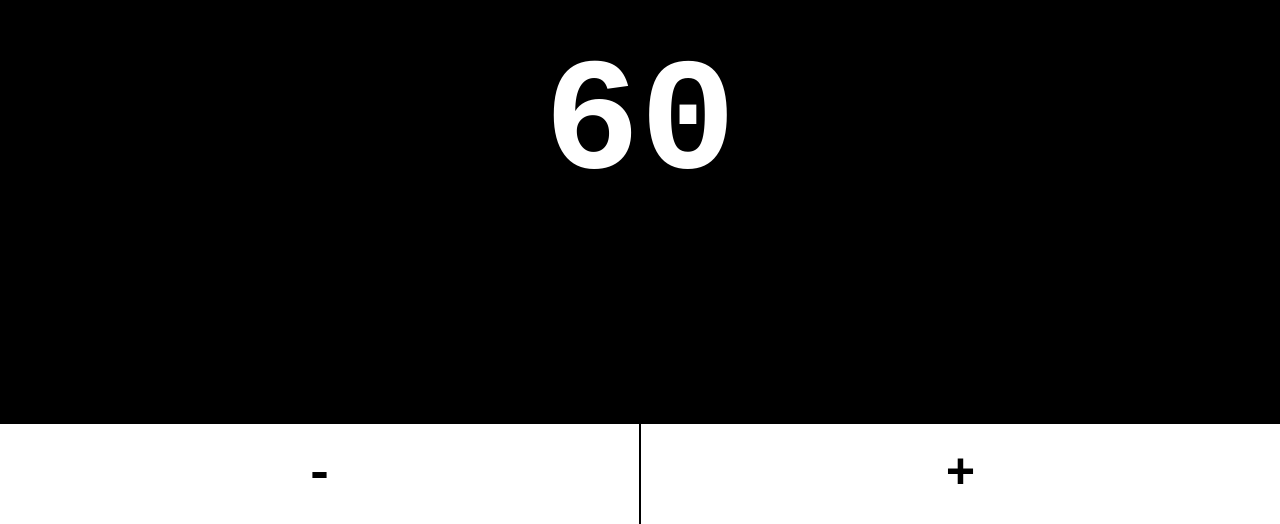
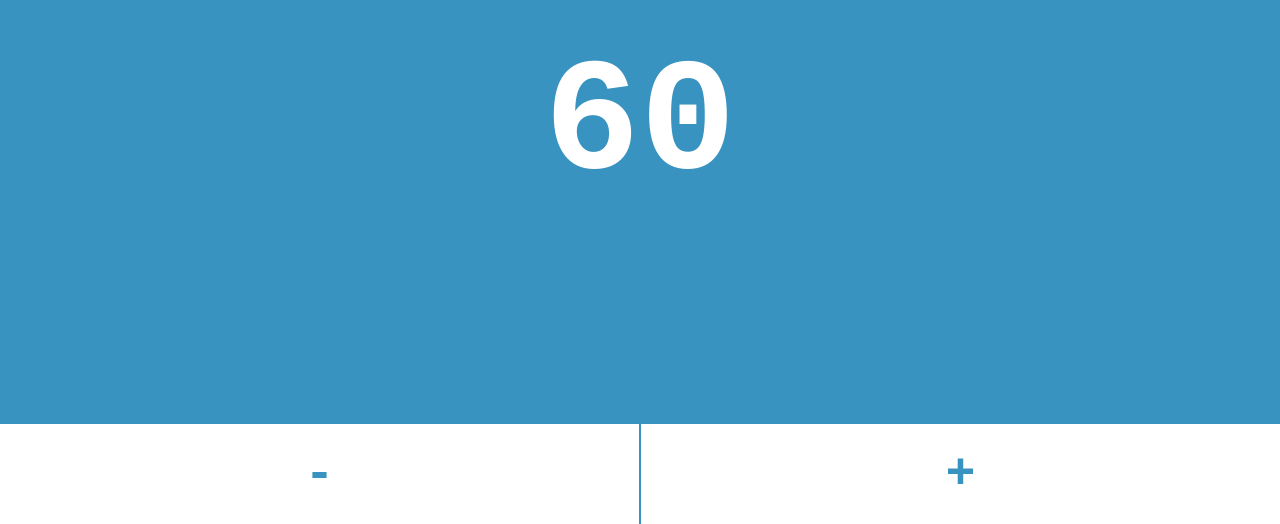
Before and after one commit to themarkappleby/timer, a React (Create React App) app: page / in a window 1280 px wide. Shown: the part 276-800 px from the top of the page. Built offline with nearby package versions, Linux system fonts and the light colour scheme.

Commit message:
Apply colours

```diff
--- a/src/App.css
+++ b/src/App.css
@@ -1,6 +1,6 @@
 .app {
   height: 100vh;
-  background: black;
+  background: #3993C0;
   display: flex;
   align-items: center;
   justify-content: center;
@@ -13,7 +13,7 @@
   left: 0;
   width: 100%;
   height: 50%;
-  background: white;
+  background: #6C4084;
   transition: all 0.2s ease-in-out;
 }
 
@@ -22,7 +22,6 @@
   font-size: 160px;
   font-family: monospace;
   position: relative;
-  mix-blend-mode: difference;
   font-weight: 900;
 }
 
@@ -56,7 +55,7 @@
   border: 0;
   appearance: none;
   background: white;
-  color: black;
+  color: #3993C0;
   width: 100%;
   height: 100px;
 }
```
